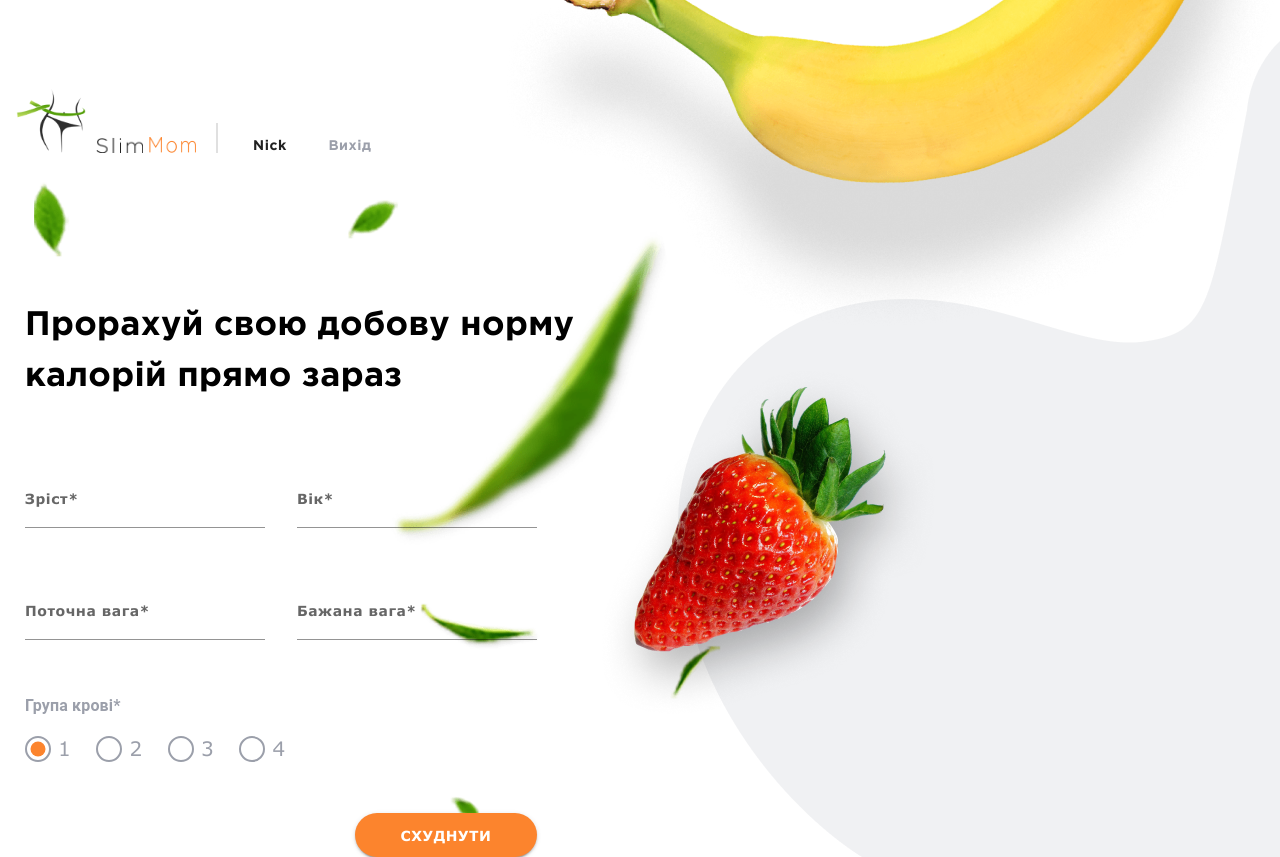
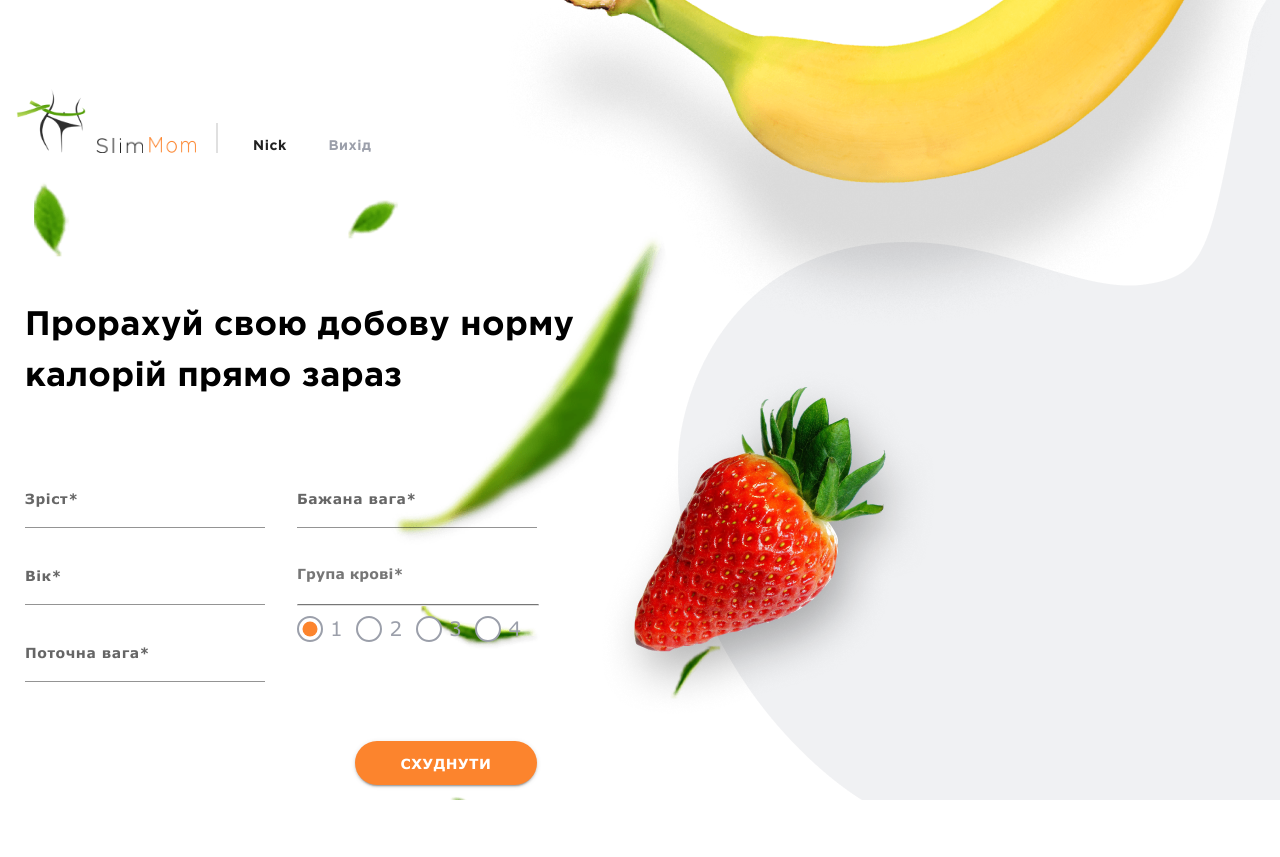
Before and after one commit to dariaddz/fullstack-finalproject-slimmom-frontend, a React (Create React App) app: page / in a window 1280 px wide. After the commit the page ends 800 px from the top, so only its background shows below. Built offline with nearby package versions, Linux system fonts and the light colour scheme.

Commit message:
work with styles

```diff
--- a/public/index.html
+++ b/public/index.html
@@ -29,6 +29,8 @@
   <body>
     <noscript>You need to enable JavaScript to run this app.</noscript>
     <div id="root"></div>
+    <div id="modal-root"></div>
+
     <!--
       This HTML file is a template.
       If you open it directly in the browser, you will see an empty page.
--- a/src/App.js
+++ b/src/App.js
@@ -4,11 +4,10 @@ import { useDispatch, useSelector } from 'react-redux';
 import { authSelectors } from './redux/auth';
 
 import './App.css';
-// import DailyCaloriesForm from './components/dailyCaloriesForm';
 import MainPage from './components/mainPage';
 import { Spiner } from './components/spiner';
 
-// import Layout  from './components/Layout';
+
 import { authOperations /*authSelectors*/ } from './redux/auth';
 // import PrivateRoute from './components/PrivateRoute';
 import PublicRoute from './components/publicRoute';
@@ -59,6 +58,7 @@ function App() {
                   />
                 }
               />
+            </Route>
 
             {/* <Route
             path="/calculator"
@@ -78,7 +78,6 @@ function App() {
           </Route> */}
 
             <Route path="diary" element={<DiaryPage />} />
-            </Route>
           </Routes>
         </Suspense>
       )}
--- a/src/components/dailyCalorieIntake/dailyCalorieIntake.js
+++ b/src/components/dailyCalorieIntake/dailyCalorieIntake.js
@@ -42,14 +42,11 @@ const DailyCalorieIntake = () => {
           lineHeight: { xs: '26x', md: '32px' },
           fontWeight: '700',
           textAlign: { md: 'center' },
-          mb: { xs: '40x', md: '20px' },
+          mb: { xs: '40px', md: '20px' },
         }}
       >
         Ваша рекомендована добова норма калорій становить
       </Typography>
-      {/* <p className={s.title}>
-        Ваша рекомендована добова норма калорій становить
-      </p> */}
 
       {userData && (
         <div className={s.dataResult}>
--- a/src/components/dailyCalorieIntake/dailyCalorieIntake.module.css
+++ b/src/components/dailyCalorieIntake/dailyCalorieIntake.module.css
@@ -18,7 +18,6 @@
 hr {
   width: 280px;
   border: 1px solid #e0e0e0;
-    background-color: #e0e0e0;
   margin-bottom: 20px;
 }
 
--- a/src/components/dailyCaloriesForm/dailyCaloriesForm.js
+++ b/src/components/dailyCaloriesForm/dailyCaloriesForm.js
@@ -15,6 +15,9 @@ import {
   MainContainer,
 } from '../../theme';
 import validationSchema from '../../middlewares';
+import { authSelectors } from '../../redux/auth';
+
+import { Spiner } from '../../components/spiner';
 
 const DailyCaloriesForm = () => {
   const userData = useSelector(state => {
@@ -22,6 +25,10 @@ const DailyCaloriesForm = () => {
   });
   const [showModal, setShowModal] = useState(false);
   const dispatch = useDispatch();
+
+  const isPending = useSelector(authSelectors.getIsPending);
+
+  console.log('isPending:', isPending);
 
   const initialValues = {
     height: '',
@@ -48,7 +55,6 @@ const DailyCaloriesForm = () => {
           <Typography
             conponent="h2"
             display={'block'}
-            mb={'40px'}
             sx={{
               fontFamily: 'Gotham Pro',
               fontSize: { sm: '18px', md: '34px' },
@@ -61,6 +67,7 @@ const DailyCaloriesForm = () => {
           </Typography>
 
           <FormBox color="#9B9FAA">
+            <div>
               <FormLabel htmlFor="height">
                 <TextField
                   InputLabelProps={{ style: { ...labelFontStyle } }}
@@ -122,7 +129,8 @@ const DailyCaloriesForm = () => {
                   }
                 />
               </FormLabel>
-
+            </div>
+            <div>
               <FormLabel htmlFor="desiredWeight">
                 <TextField
                   InputLabelProps={{ style: { ...labelFontStyle } }}
@@ -147,16 +155,23 @@ const DailyCaloriesForm = () => {
                 />
               </FormLabel>
 
+              <FormLabel htmlFor="bloodType">
                 <div
                   role="group"
                   aria-labelledby="my-radio-group"
                   className={s.radioGroup}
                 >
-              <Typography mb={'20px'} fontWeight={'700'}>
+                  <Typography
+                    mb={'20px'}
+                    fontWeight={'700'}
+                    fontFamily={'Verdana'}
+                    fontSize={'14px'}
+                    color={'rgb(118, 118, 118)'}
+                  >
                     Група крові*
                   </Typography>
+                  <hr className={s.hr} />
 
-              <label htmlFor="bloodType">
                   <input
                     type="radio"
                     name="bloodType"
@@ -165,8 +180,7 @@ const DailyCaloriesForm = () => {
                     checked={formik.values.bloodType === '1'}
                   />
                   <span className={s.radioButton}>1</span>
-              </label>
-              <label htmlFor="bloodType">
+
                   <input
                     type="radio"
                     name="bloodType"
@@ -175,8 +189,7 @@ const DailyCaloriesForm = () => {
                     checked={formik.values.bloodType === '2'}
                   />
                   <span className={s.radioButton}>2</span>
-              </label>
-              <label htmlFor="bloodType">
+
                   <input
                     type="radio"
                     name="bloodType"
@@ -185,8 +198,7 @@ const DailyCaloriesForm = () => {
                     checked={formik.values.bloodType === '3'}
                   />
                   <span className={s.radioButton}>3</span>
-              </label>
-              <label htmlFor="bloodType">
+
                   <input
                     type="radio"
                     name="bloodType"
@@ -195,7 +207,8 @@ const DailyCaloriesForm = () => {
                     checked={formik.values.bloodType === '4'}
                   />
                   <span className={s.radioButton}>4</span>
-              </label>
+                </div>
+              </FormLabel>
             </div>
           </FormBox>
 
@@ -204,7 +217,11 @@ const DailyCaloriesForm = () => {
             sx={{
               ...buttonLR,
 
-              margin: { xs: '0 auto ', md: '0 32px 0 0px', lg: '0 0 0 330px' },
+              margin: {
+                xs: '0 auto ',
+                md: '40px 32px 0 0px',
+                lg: '40px 0 0 330px',
+              },
               textAlign: 'center',
               display: 'block',
             }}
@@ -221,11 +238,22 @@ const DailyCaloriesForm = () => {
         </form>
       </MainContainer>
 
-      {showModal && userData && (
+      {isPending ? (
+        <Spiner />
+      ) : (
+        showModal &&
+        userData && (
           <Modal onClose={() => setShowModal(false)}>
             {<DailyCalorieIntake />}
           </Modal>
+        )
       )}
+
+      {/* {showModal && userData && (
+        <Modal onClose={() => setShowModal(false)}>
+          {<DailyCalorieIntake />}
+        </Modal>
+      )} */}
     </>
   );
 };
--- a/src/components/dailyCaloriesForm/dailyCaloriesForm.module.css
+++ b/src/components/dailyCaloriesForm/dailyCaloriesForm.module.css
@@ -51,14 +51,40 @@ input[type='radio']:checked::after {
 
 .radioButton {
   margin-left: 10px;
+  margin-right: 13px;
   font-size: 20px;
   line-height: 17px;
   letter-spacing: 0.04em;
   font-weight: 400;
 }
+hr {
+  width: 280px;
+}
+
+.radioButton {
+  margin-left: 10px;
+  margin-right: 23px;
+}
+.radioGroup {
+  margin-top: 16px;
+}
 
 @media screen and (max-width: 767px) {
-    .radioButton {
-        margin-left: 5px;
+  .radioButton:nth-child(1) {
+    margin-right: 0;
+  }
+  .radioGroup {
+    width: 280px;
   }
 }
+
+@media screen and (min-width: 768px) {
+  .radioButton {
+    margin-right: 13px;
+  }
+
+  .hr {
+    width: 240px;
+    border-top: 1px solid rgb(118, 118, 118);
+  }
+}
--- a/src/components/mainPage/mainPage.module.css
+++ b/src/components/mainPage/mainPage.module.css
@@ -6,6 +6,7 @@
         background-image: url('../../images/mainPage/StrawberryLaptop.png');
         background-position: right bottom;
         background-repeat: no-repeat;
+        transition: all 950ms cubic-bezier(0.4, 0, 0.2, 1);
     }
 
     .blur {
@@ -26,6 +27,7 @@
         background-position: bottom 147px right -20px, right bottom, right bottom,
             right bottom;
         background-repeat: no-repeat;
+        transition: all 950ms cubic-bezier(0.4, 0, 0.2, 1);
     }
 }
 
@@ -38,5 +40,6 @@
         background-position: top 350px right 345px, left top, right top,
             right bottom;
         background-repeat: no-repeat;
+        transition: all 950ms cubic-bezier(0.4, 0, 0.2, 1);
     }
 }
--- a/src/index.css
+++ b/src/index.css
@@ -18,10 +18,14 @@ body {
   font-size: 14px;
   line-height: 1.215;
   letter-spacing: 0.04em;
-  margin: 0;}
+  margin: 0;
+}
 
-        img {
-          display: block;
-          max-width: 100%;
-          height: auto;
-        }
+img {
+  display: block;
+  max-width: 100%;
+  height: auto;
+}
+a {
+  text-decoration: none;
+}
--- a/src/theme.js
+++ b/src/theme.js
@@ -70,10 +70,10 @@ const FormBox = styled(Box)(({ theme }) => ({
 
   [theme.breakpoints.up('md')]: {
     display: 'flex',
+    // flexDirection: 'column',
     marginBottom: '0px',
     flexWrap: 'wrap',
-    width: '545px',
-    height: '343px',
+    width: '608px',
   },
 }));
 
@@ -85,8 +85,8 @@ const buttonLR = {
 
 const FormLabel = styled('label')(({ theme }) => ({
   display: 'block',
-  marginBottom: '32px',
   width: '240px',
+  height:"77px",
   [theme.breakpoints.up('md')]: {
     marginBottom: '0px',
     marginRight: '32px',
```
Also changed, not shown: src/components/layout/index.js (deleted), src/components/layout/layout.js (deleted), src/components/layout/layout.module.css (deleted). Lines whose indentation alone changed are shown as unchanged.
